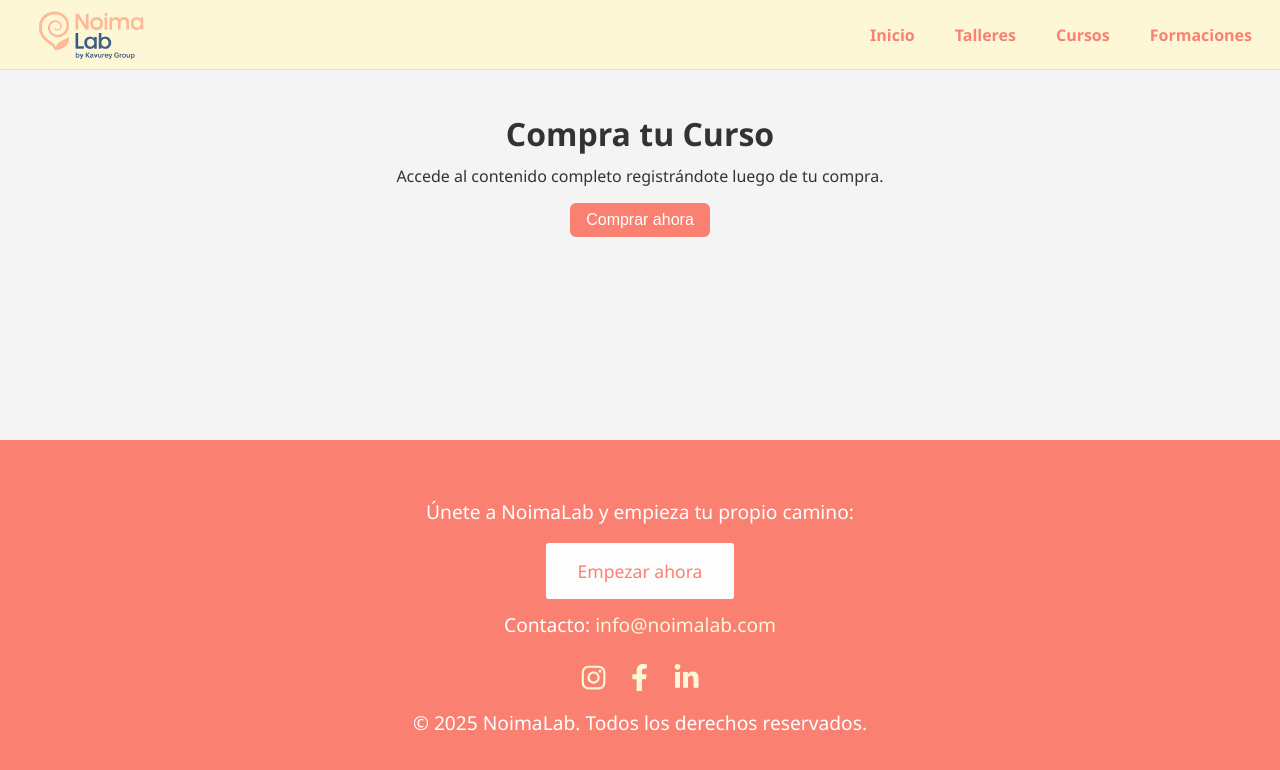
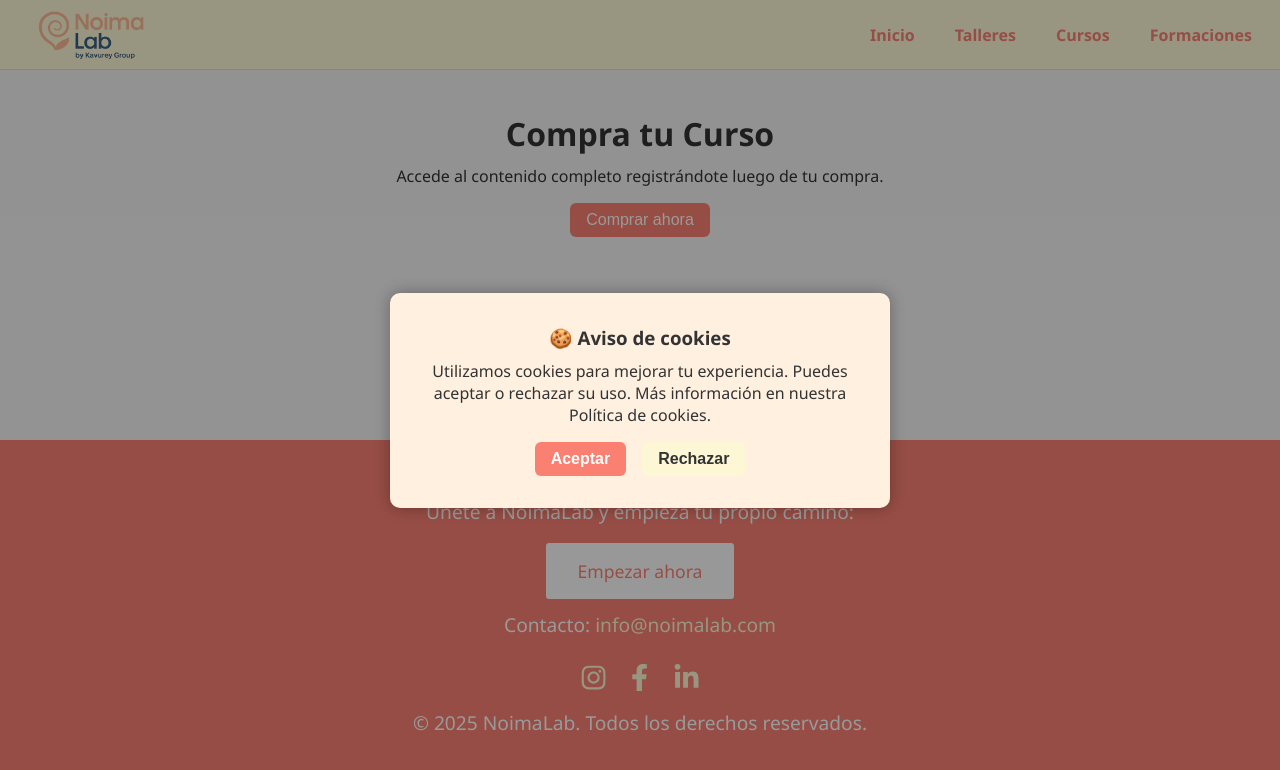
Before and after one commit to MarcosEsquibel/ProyectoCursos, a React (Vite) app in the folder vite-project/: page /comprar in a window 1280 px wide. Shown: the top 770 px of the page. Built offline with nearby package versions, Linux system fonts and the light colour scheme.

Commit message:
añadiendo cookies

```diff
--- a/vite-project/src/App.tsx
+++ b/vite-project/src/App.tsx
@@ -12,6 +12,7 @@ import Formaciones from "./pages/Formaciones";
 import ProtectedRoute from "./components/ProtectedRoute";
 import CompraPage from "./pages/Comprapage";
 import Footer from "./pages/components/Footer";
+import CookiesModal from "./pages/components/CookiesModal";
 
 const App: React.FC = () => {
   const [menuOpen, setMenuOpen] = useState(false);
@@ -38,6 +39,7 @@ const App: React.FC = () => {
           </Routes>
         </main>
        <Footer/>
+       <CookiesModal/>
       </div>
     </Router>
   );
--- /dev/null
+++ b/vite-project/src/pages/components/CookiesModal.css
@@ -0,0 +1,51 @@
+.modal-overlay {
+  position: fixed;
+  inset: 0; /* shorthand para top/left/right/bottom = 0 */
+  background-color: rgba(0, 0, 0, 0.4);
+  display: flex;
+  align-items: center;
+  justify-content: center;
+  z-index: 9999;
+}
+
+.modal-content {
+  background-color: #fff0e0;
+  padding: 2rem;
+  border-radius: 10px;
+  max-width: 90%;
+  width: 500px;
+  box-shadow: 0 0 15px rgba(0, 0, 0, 0.3);
+  color: #333;
+  text-align: center;
+  animation: fadeIn 0.5s ease-out forwards;
+}
+
+.modal-buttons {
+  margin-top: 1rem;
+  display: flex;
+  justify-content: center;
+  gap: 1rem;
+}
+
+.modal-buttons button {
+  padding: 0.5rem 1rem;
+  border: none;
+  border-radius: 6px;
+  cursor: pointer;
+  font-weight: 600;
+}
+
+.modal-buttons .accept {
+  background-color: #fa8072;
+  color: #fff;
+}
+
+.modal-buttons .reject {
+  background-color: #fdf7d6;
+  color: #333;
+}
+
+@keyframes fadeIn {
+  from { opacity: 0; transform: translateY(20px); }
+  to { opacity: 1; transform: translateY(0); }
+}
--- /dev/null
+++ b/vite-project/src/pages/components/CookiesModal.tsx
@@ -0,0 +1,43 @@
+// src/pages/components/CookiesModal.tsx
+import React, { useState, useEffect } from "react";
+import "./CookiesModal.css";
+import { Link } from "react-router-dom";
+
+const CookiesModal: React.FC = () => {
+  const [showModal, setShowModal] = useState(false);
+
+  useEffect(() => {
+    const consent = localStorage.getItem("cookiesConsent");
+    if (!consent) {
+      setShowModal(true);
+      document.body.style.overflow = "hidden";
+    }
+  }, []);
+
+  const closeModal = (decision: "accepted" | "rejected") => {
+    localStorage.setItem("cookiesConsent", decision);
+    setShowModal(false);
+    document.body.style.overflow = "auto";
+  };
+
+  if (!showModal) return null;
+
+  return (
+    <div className="modal-overlay">
+      <div className="modal-content">
+        <h3>🍪 Aviso de cookies</h3>
+        <p>
+          Utilizamos cookies para mejorar tu experiencia.
+          Puedes aceptar o rechazar su uso. Más información en nuestra{" "}
+          <Link to="/politica-cookies" className="cookie-link">Política de cookies</Link>.
+        </p>
+        <div className="modal-buttons">
+          <button className="accept" onClick={() => closeModal("accepted")}>Aceptar</button>
+          <button className="reject" onClick={() => closeModal("rejected")}>Rechazar</button>
+        </div>
+      </div>
+    </div>
+  );
+};
+
+export default CookiesModal;
--- a/vite-project/src/router/AppRouter.tsx
+++ b/vite-project/src/router/AppRouter.tsx
@@ -8,6 +8,7 @@ import Cursos from "../pages/Cursos";
 import Formaciones from "../pages/Formaciones"
 import comprapage from "../pages/Comprapage"
 import Footer from "../pages/components/Footer";
+import CookiesModal from "../pages/components/CookiesModal";
 
    function AppRouter() {
   return (
```
